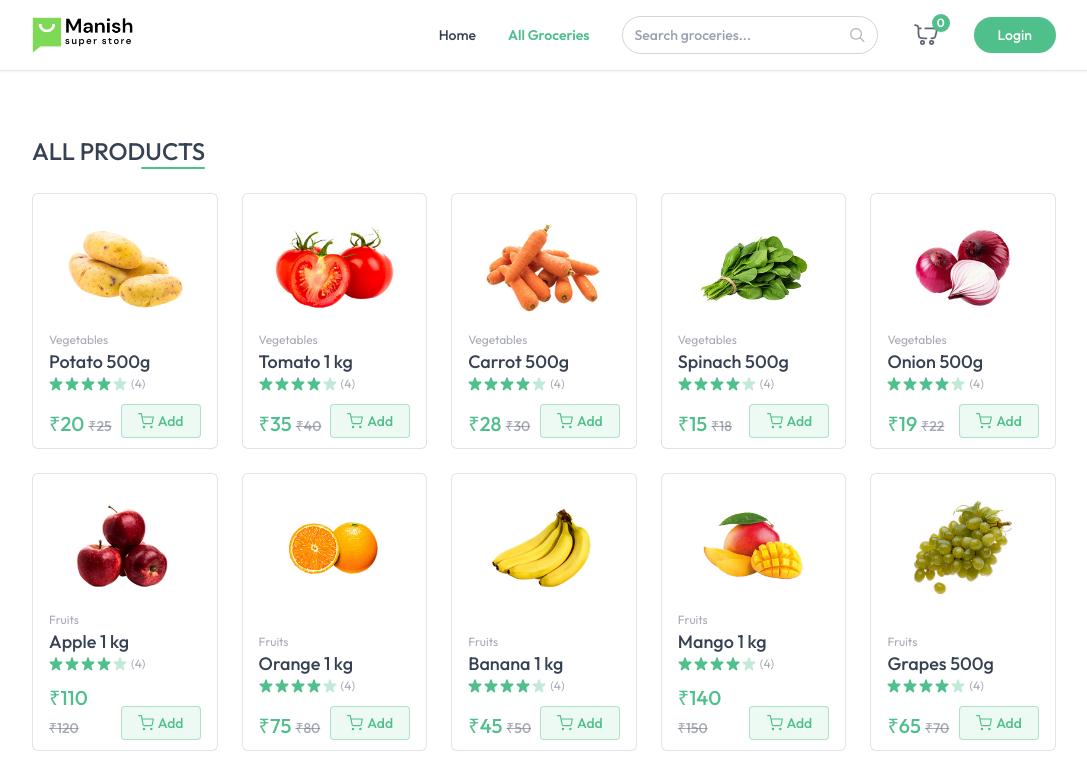
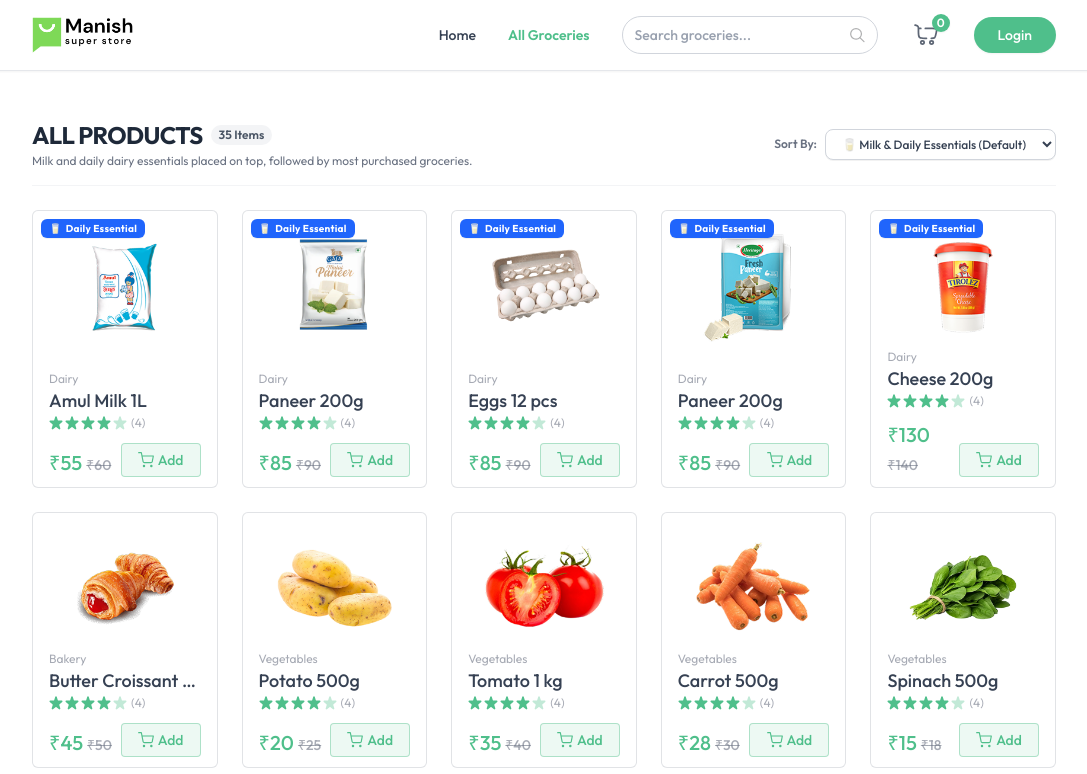
Before and after one commit to aryansondharva/Manish-Super-Market, a React (Vite) app in the folder client/: page /products in a window 1280 px wide. Shown: the top 774 px of the page, without its empty margins (96-1183 px from the left). Built offline with nearby package versions, Linux system fonts and the light colour scheme; no server answers; a web font is replaced by a local one.

Commit message:
The Milk & Purchase-Popularity Algorithm has been implemented across both the backend and frontend:

```diff
--- a/client/src/components/BestSeller.jsx
+++ b/client/src/components/BestSeller.jsx
@@ -1,20 +1,73 @@
-import React from "react";
+import React, { useMemo } from "react";
 import ProductsCard from "./ProductCard";
 import { useAppContext } from "../context/AppContext";
 
-export default function () {
+export default function BestSeller() {
   const { products } = useAppContext();
+
+  // Smart Ranking Algorithm:
+  // 1. Milk products on top (#1 daily staple everyone purchases)
+  // 2. Daily Dairy essentials (Paneer, Curd, Butter, Cheese)
+  // 3. Most purchased / ordered products next
+  // 4. In stock items preferred
+  const sortedBestSellers = useMemo(() => {
+    const list = [...products];
+
+    const isMilkOrDailyDairy = (p) => {
+      const name = (p.name || "").toLowerCase();
+      const cat = (p.category || "").toLowerCase();
+      if (name.includes("milk") || name.includes("doodh") || name.includes("amul milk")) return 1000;
+      if (cat === "dairy" || name.includes("paneer") || name.includes("butter") || name.includes("cheese") || name.includes("curd")) return 800;
+      return 0;
+    };
+
+    return list
+      .sort((a, b) => {
+        const priorityA = isMilkOrDailyDairy(a);
+        const priorityB = isMilkOrDailyDairy(b);
+
+        // 1. Milk & Dairy on the top side
+        if (priorityA !== priorityB) {
+          return priorityB - priorityA;
+        }
+
+        // 2. Order by actual purchases / sales count
+        const salesA = a.purchaseCount || 0;
+        const salesB = b.purchaseCount || 0;
+        if (salesA !== salesB) {
+          return salesB - salesA;
+        }
+
+        // 3. In stock preference
+        if (a.inStock !== b.inStock) {
+          return a.inStock ? -1 : 1;
+        }
+
+        return 0;
+      })
+      .slice(0, 10);
+  }, [products]);
+
   return (
-    <div>
-      <div className="mt-16">
-        <p className="text-2xl md:text-3xl font-medium">Best Sellers</p>
-        <div className="grid grid-cols-2 sm:grid-cols-3 md:grid-cols-4 gap-3 md:gap-6 lg:grid-cols-5 mt-6">
-          {products
-            .slice(0, 5)
-            .map((product, index) => (
-              <ProductsCard product={product} key={product._id || index} />
-            ))}
+    <div className="mt-16">
+      <div className="flex flex-col sm:flex-row sm:items-end justify-between gap-2 pb-2">
+        <div>
+          <span className="text-[11px] font-bold uppercase tracking-wider text-primary px-2.5 py-0.5 bg-primary/10 rounded-full inline-block">
+            🥛 Daily Staples & Top Sellers
+          </span>
+          <h2 className="text-2xl md:text-3xl font-bold text-gray-800 mt-1">
+            Milk, Dairy & Most Purchased
+          </h2>
+          <p className="text-xs text-gray-500 mt-0.5">
+            Fresh milk & dairy products placed first for quick daily purchase, followed by customer favorites.
+          </p>
         </div>
+      </div>
+
+      <div className="grid grid-cols-2 sm:grid-cols-3 md:grid-cols-4 gap-3 md:gap-6 lg:grid-cols-5 mt-4">
+        {sortedBestSellers.map((product, index) => (
+          <ProductsCard product={product} key={product._id || index} />
+        ))}
       </div>
     </div>
   );
--- a/client/src/components/ProductCard.jsx
+++ b/client/src/components/ProductCard.jsx
@@ -19,12 +19,20 @@ const ProductsCard = ({ product }) => {
           scrollTo(0, 0);
         }}
       >
-        {/* Out of Stock Floating Badge */}
-        {!isInStock && (
+        {/* Badges: Out of stock or Daily Milk or Popular */}
+        {!isInStock ? (
           <span className="absolute top-2 left-2 z-10 px-2 py-0.5 bg-rose-600 text-white text-[10px] font-bold rounded-md tracking-wide shadow-xs uppercase">
             Out of Stock
           </span>
-        )}
+        ) : product?.name?.toLowerCase().includes("milk") || product?.category?.toLowerCase() === "dairy" ? (
+          <span className="absolute top-2 left-2 z-10 px-2 py-0.5 bg-blue-600/95 text-white text-[10px] font-bold rounded-md tracking-wide shadow-2xs flex items-center gap-1">
+            <span>🥛</span> Daily Essential
+          </span>
+        ) : product?.purchaseCount > 0 ? (
+          <span className="absolute top-2 left-2 z-10 px-2 py-0.5 bg-amber-500/95 text-white text-[10px] font-bold rounded-md tracking-wide shadow-2xs flex items-center gap-1">
+            <span>🔥</span> Top Pick
+          </span>
+        ) : null}
 
         <div className="group cursor-pointer flex items-center justify-center px-2 relative">
           <img
--- a/client/src/pages/AllProducts.jsx
+++ b/client/src/pages/AllProducts.jsx
@@ -1,31 +1,110 @@
-import React, { useEffect, useState } from "react";
+import React, { useEffect, useState, useMemo } from "react";
 import { useAppContext } from "../context/AppContext";
 import ProductsCard from "../components/ProductCard";
 
 function AllProducts() {
   const { products, searchQuery, setSearchQuery } = useAppContext();
-  const [filteredProducts, setFilteredProducts] = useState([]);
+  const [sortBy, setSortBy] = useState("smart"); // "smart" | "popular" | "price-low" | "price-high"
 
-  useEffect(() => {
-    if (searchQuery.length > 0) {
-      setFilteredProducts(
-        products.filter((product) =>
-          product.name.toLowerCase().includes(searchQuery.toLowerCase())
-        )
+  const isMilkOrDailyDairy = (p) => {
+    const name = (p.name || "").toLowerCase();
+    const cat = (p.category || "").toLowerCase();
+    if (name.includes("milk") || name.includes("doodh") || name.includes("amul milk")) return 1000;
+    if (cat === "dairy" || name.includes("paneer") || name.includes("butter") || name.includes("cheese") || name.includes("curd")) return 800;
+    return 0;
+  };
+
+  const processedProducts = useMemo(() => {
+    let list = [...products];
+
+    // Filter by search query if any
+    if (searchQuery && searchQuery.trim().length > 0) {
+      const q = searchQuery.toLowerCase().trim();
+      list = list.filter((product) =>
+        (product.name || "").toLowerCase().includes(q) ||
+        (product.category || "").toLowerCase().includes(q)
       );
-    } else {
-      setFilteredProducts(products);
     }
-  }, [products, searchQuery]);
+
+    // Sort according to selected algorithm
+    list.sort((a, b) => {
+      if (sortBy === "smart") {
+        // Milk on top first
+        const pA = isMilkOrDailyDairy(a);
+        const pB = isMilkOrDailyDairy(b);
+        if (pA !== pB) return pB - pA;
+
+        // Then purchase count
+        const sA = a.purchaseCount || 0;
+        const sB = b.purchaseCount || 0;
+        if (sA !== sB) return sB - sA;
+
+        // In stock preference
+        if (a.inStock !== b.inStock) return a.inStock ? -1 : 1;
+        return 0;
+      }
+
+      if (sortBy === "popular") {
+        const sA = a.purchaseCount || 0;
+        const sB = b.purchaseCount || 0;
+        if (sA !== sB) return sB - sA;
+        if (a.inStock !== b.inStock) return a.inStock ? -1 : 1;
+        return 0;
+      }
+
+      if (sortBy === "price-low") {
+        const priceA = a.offerPrice || a.price || 0;
+        const priceB = b.offerPrice || b.price || 0;
+        return priceA - priceB;
+      }
+
+      if (sortBy === "price-high") {
+        const priceA = a.offerPrice || a.price || 0;
+        const priceB = b.offerPrice || b.price || 0;
+        return priceB - priceA;
+      }
+
+      return 0;
+    });
+
+    return list;
+  }, [products, searchQuery, sortBy]);
 
   return (
-    <div className="mt-16 flex flex-col">
-      <div className="flex flex-col items-end w-max">
-        <p className="text-2xl font-medium uppercase">All Products</p>
-        <div className="w-16 h-0.5 bg-primary rounded-full "></div>
+    <div className="mt-12 pb-24 flex flex-col">
+      <div className="flex flex-col sm:flex-row sm:items-center justify-between pb-4 border-b border-gray-100 gap-4">
+        <div>
+          <div className="flex items-center gap-2">
+            <span className="text-2xl font-bold uppercase tracking-tight text-gray-800">
+              All Products
+            </span>
+            <span className="text-xs font-semibold px-2 py-0.5 bg-gray-100 text-gray-600 rounded-full">
+              {processedProducts.length} Items
+            </span>
+          </div>
+          <p className="text-xs text-gray-500 mt-0.5">
+            Milk and daily dairy essentials placed on top, followed by most purchased groceries.
+          </p>
+        </div>
+
+        {/* Sort Options */}
+        <div className="flex items-center gap-2 self-start sm:self-auto">
+          <span className="text-xs font-semibold text-gray-500 whitespace-nowrap">Sort By:</span>
+          <select
+            value={sortBy}
+            onChange={(e) => setSortBy(e.target.value)}
+            className="px-3 py-1.5 border border-gray-300 rounded-lg text-xs font-medium bg-white focus:outline-hidden focus:border-primary cursor-pointer shadow-2xs"
+          >
+            <option value="smart">🥛 Milk & Daily Essentials (Default)</option>
+            <option value="popular">🔥 Most Purchased</option>
+            <option value="price-low">💰 Price: Low to High</option>
+            <option value="price-high">💎 Price: High to Low</option>
+          </select>
+        </div>
       </div>
+
       <div className="grid grid-cols-2 sm:grid-cols-3 md:grid-cols-4 gap-3 md:gap-6 lg:grid-cols-5 mt-6">
-        {filteredProducts.map((product, index) => (
+        {processedProducts.map((product, index) => (
           <ProductsCard key={product._id || index} product={product} />
         ))}
       </div>
```
Also changed, not shown: 1 other file (tests, documents, lock files or other folders).
